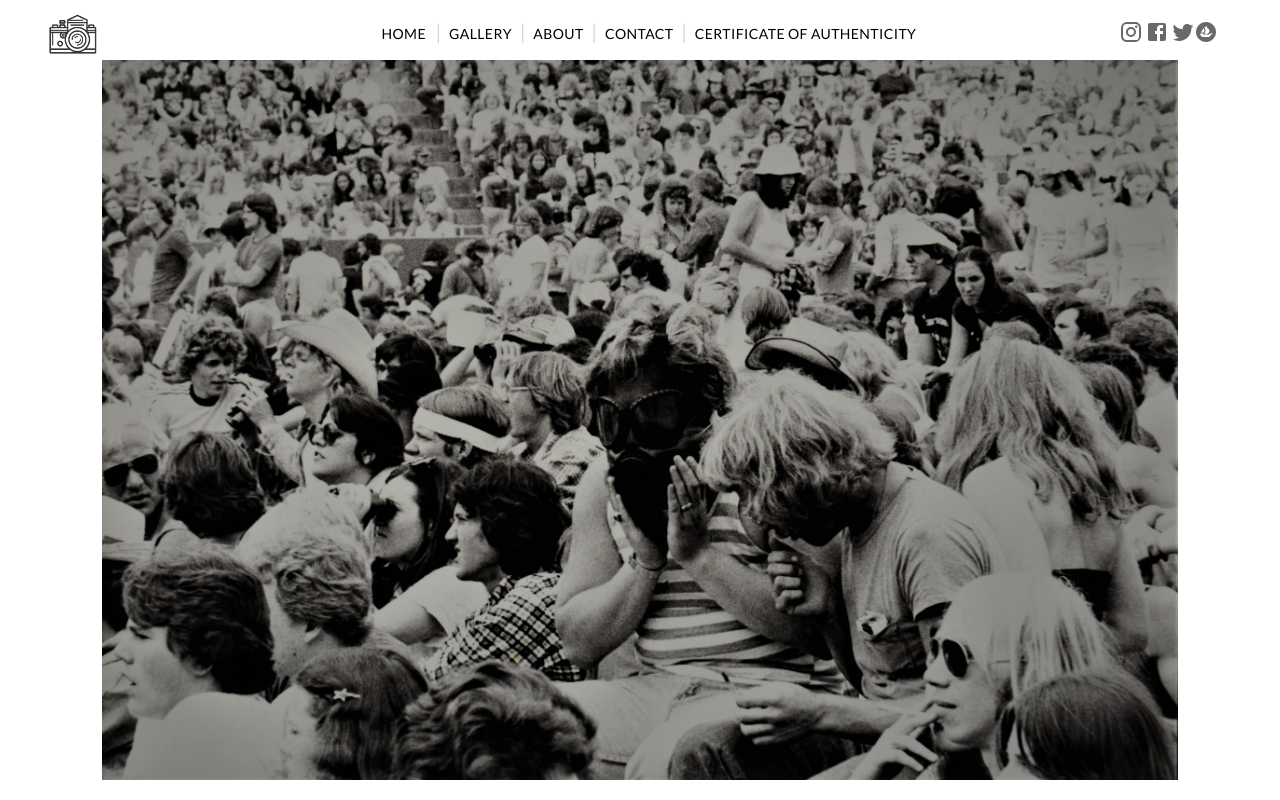
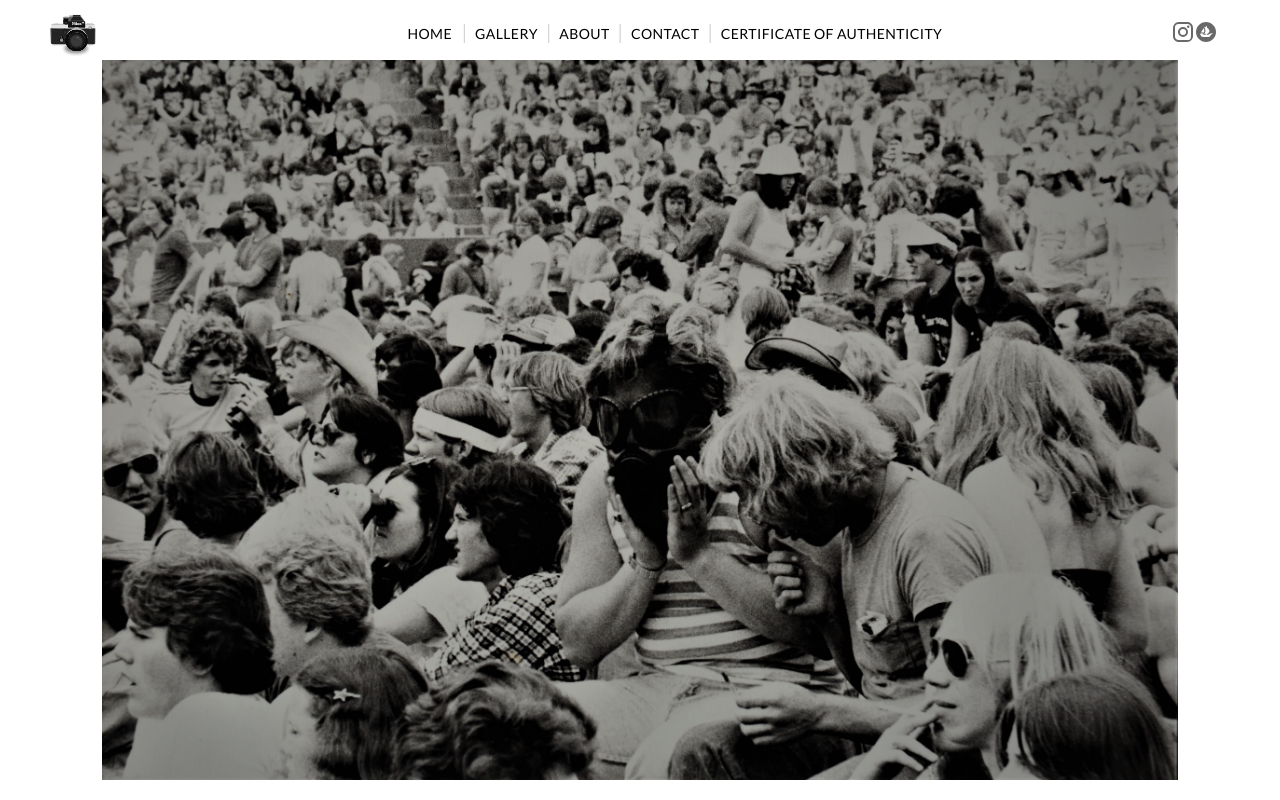
Before and after one commit to fill-the-fill/tommy, a React (Create React App) app: page / in a window 1280 px wide. Built offline with nearby package versions, Linux system fonts and the light colour scheme; a web font is replaced by a local one.

Commit message:
change logo and remove socials

```diff
--- a/src/components/Header.js
+++ b/src/components/Header.js
@@ -9,11 +9,9 @@ import MenuIcon from "@mui/icons-material/Menu";
 import Container from "@mui/material/Container";
 import Button from "@mui/material/Button";
 import MenuItem from "@mui/material/MenuItem";
-import Logo from "../utils/logo/logo.png";
+import Logo from "../utils/logo/tlogo.svg";
 
 import InstagramIcon from "@mui/icons-material/Instagram";
-import FacebookIcon from "@mui/icons-material/Facebook";
-import TwitterIcon from "@mui/icons-material/Twitter";
 import OpenseaIcon from "../utils/logo/opensea.svg";
 
 import { useStyles } from "../utils/uiStyles";
@@ -27,9 +25,7 @@ const pages = [
 ];
 
 const socials = {
-  instagram: "test",
-  facebook: "test",
-  twitter: "test",
+  instagram: "https://www.instagram.com/nft.photographs/",
   opensea: "https://opensea.io/collection/oldshutter",
 };
 
@@ -160,22 +156,6 @@ const ResponsiveAppBar = () => {
                 >
                   <InstagramIcon />
                 </a>
-                <a
-                  target="_blank"
-                  rel="noreferrer"
-                  className={classes.socials}
-                  href={socials.facebook}
-                >
-                  <FacebookIcon />
-                </a>
-                <a
-                  target="_blank"
-                  rel="noreferrer"
-                  className={classes.socials}
-                  href={socials.twitter}
-                >
-                  <TwitterIcon />
-                </a>
                 <a target="_blank" rel="noreferrer" href={socials.opensea}>
                   <img
                     className={classes.socials2}
@@ -198,22 +178,6 @@ const ResponsiveAppBar = () => {
             <a
               target="_blank"
               rel="noreferrer"
-              className={classes.socials}
-              href={socials.facebook}
-            >
-              <FacebookIcon />
-            </a>
-            <a
-              target="_blank"
-              rel="noreferrer"
-              className={classes.socials}
-              href={socials.twitter}
-            >
-              <TwitterIcon />
-            </a>
-            <a
-              target="_blank"
-              rel="noreferrer"
               href={socials.opensea}
             >
               <img src={OpenseaIcon} className={classes.socials1} alt="icon"></img>
```
Also changed, not shown: src/utils/logo/tlogo.svg (added).
